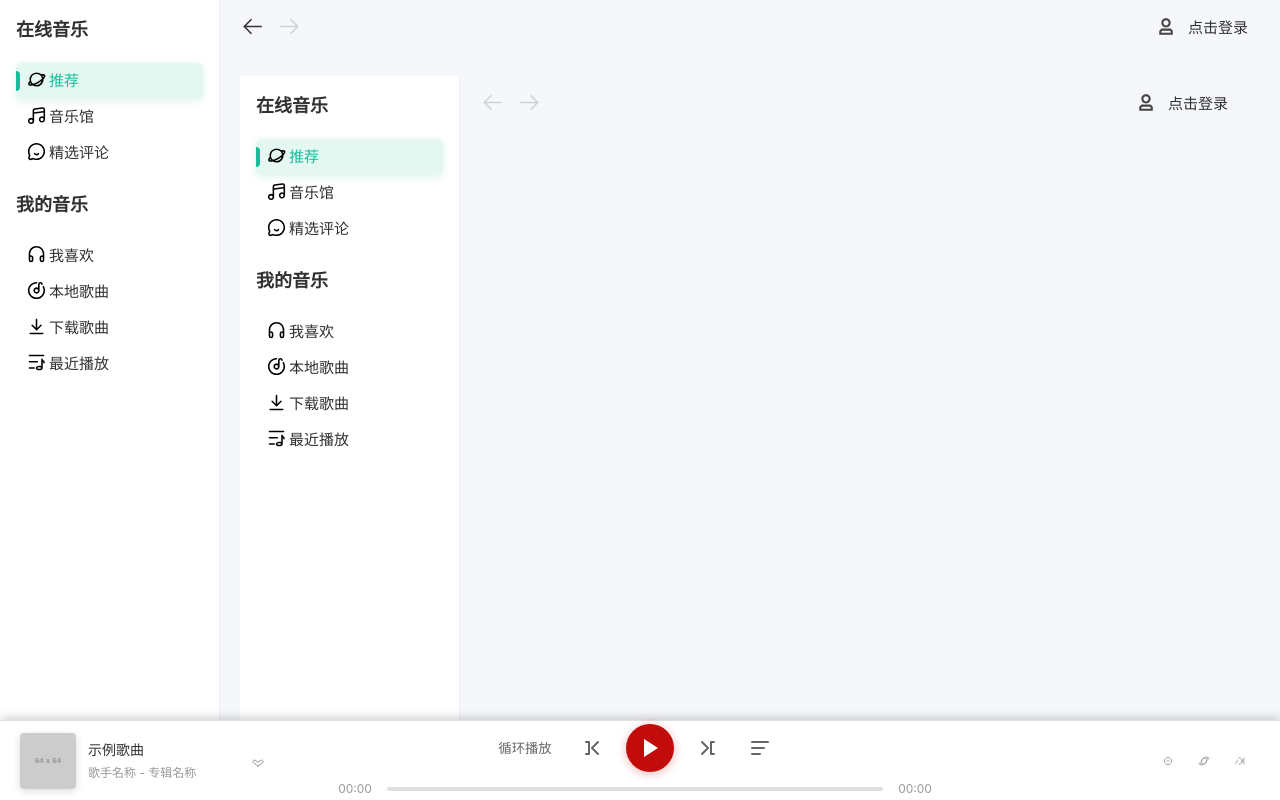
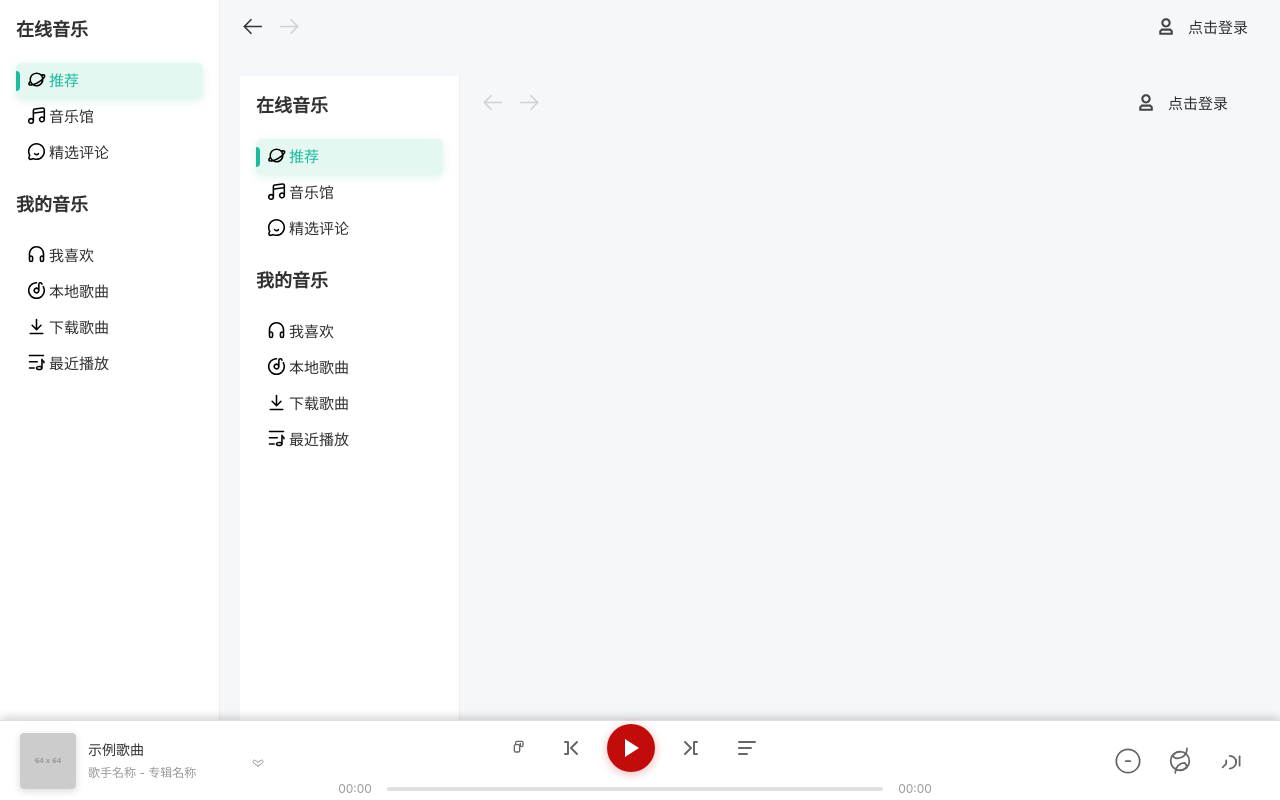
Before and after one commit to qqmusic-team/qqmusic-player-vue3, a Vue app: page / in a window 1280 px wide. Built offline with nearby package versions, Linux system fonts and the light colour scheme.

Commit message:
修改了下方音乐播放器部分问题

```diff
--- a/src/components/layout/PlayerBar.vue
+++ b/src/components/layout/PlayerBar.vue
@@ -37,10 +37,73 @@
     <!-- 中间：播放控制 -->
     <div class="player-controls">
       <div class="controls-group">
-        <button @click="togglePlayMode" class="control-btn">
-          <span v-if="playMode === 'sequence'">循环播放</span>
-          <span v-else-if="playMode === 'random'">随机播放</span>
-          <span v-else>单曲循环</span>
+        <button @click="togglePlayMode" class="control-btn play-mode-btn">
+          <!-- 循环播放图标 -->
+          <svg
+            v-if="playMode === 'sequence'"
+            width="24"
+            height="24"
+            viewBox="0 0 24 24"
+            fill="none"
+            xmlns="http://www.w3.org/2000/svg"
+            title="循环播放"
+          >
+            <path
+              d="M7 7V4C7 2.89543 7.89543 2 9 2H16C17.1046 2 18 2.89543 18 4V8C18 9.10457 17.1046 10 16 10C14.8954 10 14 9.10457 14 8V5M7 7H11C12.1046 7 13 7.89543 13 9V16C13 17.1046 12.1046 18 11 18H7C5.89543 18 5 17.1046 5 16V9C5 7.89543 5.89543 7 7 7Z"
+              stroke="currentColor"
+              stroke-width="2"
+              stroke-linecap="round"
+              stroke-linejoin="round"
+            />
+          </svg>
+          <svg
+            v-else-if="playMode === 'random'"
+            width="24"
+            height="24"
+            viewBox="0 0 24 24"
+            fill="none"
+            xmlns="http://www.w3.org/2000/svg"
+            title="随机播放"
+          >
+            <path
+              d="M14 2L18 6L14 10M17 4H21V8M7 7V4C7 2.89543 7.89543 2 9 2H16C17.1046 2 18 2.89543 18 4V8C18 9.10457 17.1046 10 16 10C14.8954 10 14 9.10457 14 8V5M7 7H11C12.1046 7 13 7.89543 13 9V16C13 17.1046 12.1046 18 11 18H7C5.89543 18 5 17.1046 5 16V9C5 7.89543 5.89543 7 7 7Z"
+              stroke="currentColor"
+              stroke-width="2"
+              stroke-linecap="round"
+              stroke-linejoin="round"
+            />
+            <path
+              d="M2 20C2 18.8954 2.89543 18 4 18H8"
+              stroke="currentColor"
+              stroke-width="2"
+              stroke-linecap="round"
+              stroke-linejoin="round"
+            />
+          </svg>
+          <svg
+            v-else
+            width="24"
+            height="24"
+            viewBox="0 0 24 24"
+            fill="none"
+            xmlns="http://www.w3.org/2000/svg"
+            title="单曲循环"
+          >
+            <path
+              d="M7 7V4C7 2.89543 7.89543 2 9 2H16C17.1046 2 18 2.89543 18 4V8C18 9.10457 17.1046 10 16 10C14.8954 10 14 9.10457 14 8V5M7 7H11C12.1046 7 13 7.89543 13 9V16C13 17.1046 12.1046 18 11 18H7C5.89543 18 5 17.1046 5 16V9C5 7.89543 5.89543 7 7 7Z"
+              stroke="currentColor"
+              stroke-width="2"
+              stroke-linecap="round"
+              stroke-linejoin="round"
+            />
+            <path
+              d="M16 16V18C16 19.1046 16.8954 20 18 20H20C21.1046 20 22 19.1046 22 18V16C22 14.8954 21.1046 14 20 14H18C16.8954 14 16 14.8954 16 16Z"
+              stroke="currentColor"
+              stroke-width="2"
+              stroke-linecap="round"
+              stroke-linejoin="round"
+            />
+          </svg>
         </button>
         <button @click="playPrev" class="control-btn">
           <svg
@@ -131,23 +194,23 @@
 
     <!-- 右侧：音量控制 -->
     <div class="volume-controls">
-      <button @click="showComments" class="action-btn">
+      <button @click="showComments" class="action-btn-large">
         <svg
-          width="20"
-          height="20"
-          viewBox="0 0 20 20"
+          width="28"
+          height="28"
+          viewBox="0 0 24 24"
           fill="none"
           xmlns="http://www.w3.org/2000/svg"
         >
           <path
-            d="M10 16C13.3137 16 16 13.3137 16 10C16 6.68629 13.3137 4 10 4C6.68629 4 4 6.68629 4 10C4 13.3137 6.68629 16 10 16Z"
+            d="M12 22C17.5228 22 22 17.5228 22 12C22 6.47715 17.5228 2 12 2C6.47715 2 2 6.47715 2 12C2 17.5228 6.47715 22 12 22Z"
             stroke="currentColor"
             stroke-width="1.5"
             stroke-linecap="round"
             stroke-linejoin="round"
           />
           <path
-            d="M8 10L12 10"
+            d="M10 12L14 12"
             stroke="currentColor"
             stroke-width="1.5"
             stroke-linecap="round"
@@ -155,23 +218,23 @@
           />
         </svg>
       </button>
-      <button @click="shareSong" class="action-btn">
+      <button @click="shareSong" class="action-btn-large">
         <svg
-          width="20"
-          height="20"
-          viewBox="0 0 20 20"
+          width="28"
+          height="28"
+          viewBox="0 0 24 24"
           fill="none"
           xmlns="http://www.w3.org/2000/svg"
         >
           <path
-            d="M15 8C15 11.866 11.866 15 8 15C6.05075 15 4.28369 14.2107 2.92893 12.857L1.41421 14.3718C2.72843 15.686 4.27157 16.5 5.99999 16.5C10.4183 16.5 14 13.0065 14 8.58605C14 8.41074 14 8.23598 13.9973 8.06211"
+            d="M12 20C16.4183 20 20 16.4183 20 12C20 7.58172 16.4183 4 12 4C10.0508 4 8.28369 4.78934 6.92893 6.14302L5.41421 7.65778C6.72843 9.02299 8.27157 9.75 10 9.75C14.4183 9.75 18 6.25646 18 1.73607C18 1.55575 18 1.381 17.9973 1.20714"
             stroke="currentColor"
             stroke-width="1.5"
             stroke-linecap="round"
             stroke-linejoin="round"
           />
           <path
-            d="M5 12C5 8.13401 8.13401 5 12 5C13.9492 5 15.7163 5.78934 17.0711 7.14302L18.5858 5.62823C17.2716 4.31401 15.7284 3.5 13.9999 3.5C9.58168 3.5 6 6.99346 6 11.414C6 11.5893 6 11.764 6.00267 11.9379"
+            d="M12 4C7.58172 4 4 7.58172 4 12C4 16.4183 7.58172 20 12 20C13.9492 20 15.7163 19.2107 17.0711 17.857C18.5858 16.3422 17.2716 14.977 16 13.612C11.5817 13.612 8 17.1055 8 21.626C8 21.8063 8 21.981 8.00267 22.1549"
             stroke="currentColor"
             stroke-width="1.5"
             stroke-linecap="round"
@@ -180,31 +243,31 @@
         </svg>
       </button>
       <div class="volume-wrapper">
-        <button @click="toggleMute" class="action-btn">
+        <button @click="toggleMute" class="action-btn-large">
           <svg
             v-if="volume === 0 || isVolumeMuted"
-            width="20"
-            height="20"
-            viewBox="0 0 20 20"
+            width="28"
+            height="28"
+            viewBox="0 0 24 24"
             fill="none"
             xmlns="http://www.w3.org/2000/svg"
           >
             <path
-              d="M8 15.5C11.0376 15.5 13.5 13.0376 13.5 10C13.5 6.96243 11.0376 4.5 8 4.5"
+              d="M10 18.5C13.0376 18.5 15.5 16.0376 15.5 13C15.5 9.96243 13.0376 7.5 10 7.5"
               stroke="currentColor"
               stroke-width="1.5"
               stroke-linecap="round"
               stroke-linejoin="round"
             />
             <path
-              d="M5 8.5V11.5L2 14.5"
+              d="M7 11.5V14.5L4 17.5"
               stroke="currentColor"
               stroke-width="1.5"
               stroke-linecap="round"
               stroke-linejoin="round"
             />
             <path
-              d="M18.5 1L1.5 18.5"
+              d="M21.5 3.5L2.5 22.5"
               stroke="currentColor"
               stroke-width="1.5"
               stroke-linecap="round"
@@ -213,21 +276,21 @@
           </svg>
           <svg
             v-else-if="volume < 50"
-            width="20"
-            height="20"
-            viewBox="0 0 20 20"
+            width="28"
+            height="28"
+            viewBox="0 0 24 24"
             fill="none"
             xmlns="http://www.w3.org/2000/svg"
           >
             <path
-              d="M8 15.5C11.0376 15.5 13.5 13.0376 13.5 10C13.5 6.96243 11.0376 4.5 8 4.5"
+              d="M10 18.5C13.0376 18.5 15.5 16.0376 15.5 13C15.5 9.96243 13.0376 7.5 10 7.5"
               stroke="currentColor"
               stroke-width="1.5"
               stroke-linecap="round"
               stroke-linejoin="round"
             />
             <path
-              d="M5 8.5V11.5L2 14.5"
+              d="M7 11.5V14.5L4 17.5"
               stroke="currentColor"
               stroke-width="1.5"
               stroke-linecap="round"
@@ -236,35 +299,35 @@
           </svg>
           <svg
             v-else
-            width="20"
-            height="20"
-            viewBox="0 0 20 20"
+            width="28"
+            height="28"
+            viewBox="0 0 24 24"
             fill="none"
             xmlns="http://www.w3.org/2000/svg"
           >
             <path
-              d="M8 15.5C11.0376 15.5 13.5 13.0376 13.5 10C13.5 6.96243 11.0376 4.5 8 4.5"
+              d="M10 18.5C13.0376 18.5 15.5 16.0376 15.5 13C15.5 9.96243 13.0376 7.5 10 7.5"
               stroke="currentColor"
               stroke-width="1.5"
               stroke-linecap="round"
               stroke-linejoin="round"
             />
             <path
-              d="M5 8.5V11.5L2 14.5"
+              d="M7 11.5V14.5L4 17.5"
               stroke="currentColor"
               stroke-width="1.5"
               stroke-linecap="round"
               stroke-linejoin="round"
             />
             <path
-              d="M16.5 5V15"
+              d="M18.5 8V16"
               stroke="currentColor"
               stroke-width="1.5"
               stroke-linecap="round"
               stroke-linejoin="round"
             />
             <path
-              d="M13.5 8V12"
+              d="M15.5 11V13"
               stroke="currentColor"
               stroke-width="1.5"
               stroke-linecap="round"
@@ -612,6 +675,33 @@ onUnmounted(() => {
   color: #333;
 }
 
+/* 增大右侧功能按钮尺寸并优化样式 */
+.action-btn-large {
+  width: 40px;
+  height: 40px;
+  border: none;
+  background: transparent;
+  color: #666;
+  cursor: pointer;
+  display: flex;
+  align-items: center;
+  justify-content: center;
+  border-radius: 50%;
+  transition: all 0.3s ease;
+  font-size: 16px;
+  flex-shrink: 0;
+}
+
+.action-btn-large:hover {
+  background-color: #f0f0f0;
+  color: #333;
+  transform: scale(1.05);
+}
+
+.action-btn-large:active {
+  transform: scale(0.95);
+}
+
 /* 中间：播放控制 */
 .player-controls {
   flex: 1;
@@ -636,10 +726,23 @@ onUnmounted(() => {
   display: flex;
   align-items: center;
   justify-content: center;
+  padding: 8px;
 }
 
 .control-btn:hover {
   color: #333;
+}
+
+/* 播放模式按钮增强样式 */
+.play-mode-btn {
+  position: relative;
+  width: 32px;
+  height: 32px;
+}
+
+.play-mode-btn:hover {
+  background-color: #f0f0f0;
+  border-radius: 50%;
 }
 
 .play-btn {
@@ -888,6 +991,7 @@ onUnmounted(() => {
 
   .song-info {
     flex: 0 0 180px;
+    gap: 8px;
   }
 
   .cover-wrapper {
@@ -897,6 +1001,19 @@ onUnmounted(() => {
 
   .volume-controls {
     flex: 0 0 auto;
+    gap: 12px;
+    padding-left: 8px;
+    width: auto;
+  }
+
+  .action-btn-large {
+    width: 28px;
+    height: 28px;
+  }
+
+  .action-btn-large svg {
+    width: 20px;
+    height: 20px;
   }
 
   .volume-slider {
@@ -907,4 +1024,35 @@ onUnmounted(() => {
     display: none;
   }
 }
+
+@media (max-width: 480px) {
+  .player-bar {
+    padding: 0 8px;
+    height: 64px;
+  }
+
+  .volume-controls {
+    gap: 8px;
+  }
+
+  .action-btn-large {
+    width: 32px;
+    height: 32px;
+  }
+
+  .action-btn-large svg {
+    width: 20px;
+    height: 20px;
+  }
+
+  .play-mode-btn {
+    width: 28px;
+    height: 28px;
+  }
+
+  .play-mode-btn svg {
+    width: 22px;
+    height: 22px;
+  }
+}
 </style>
```
